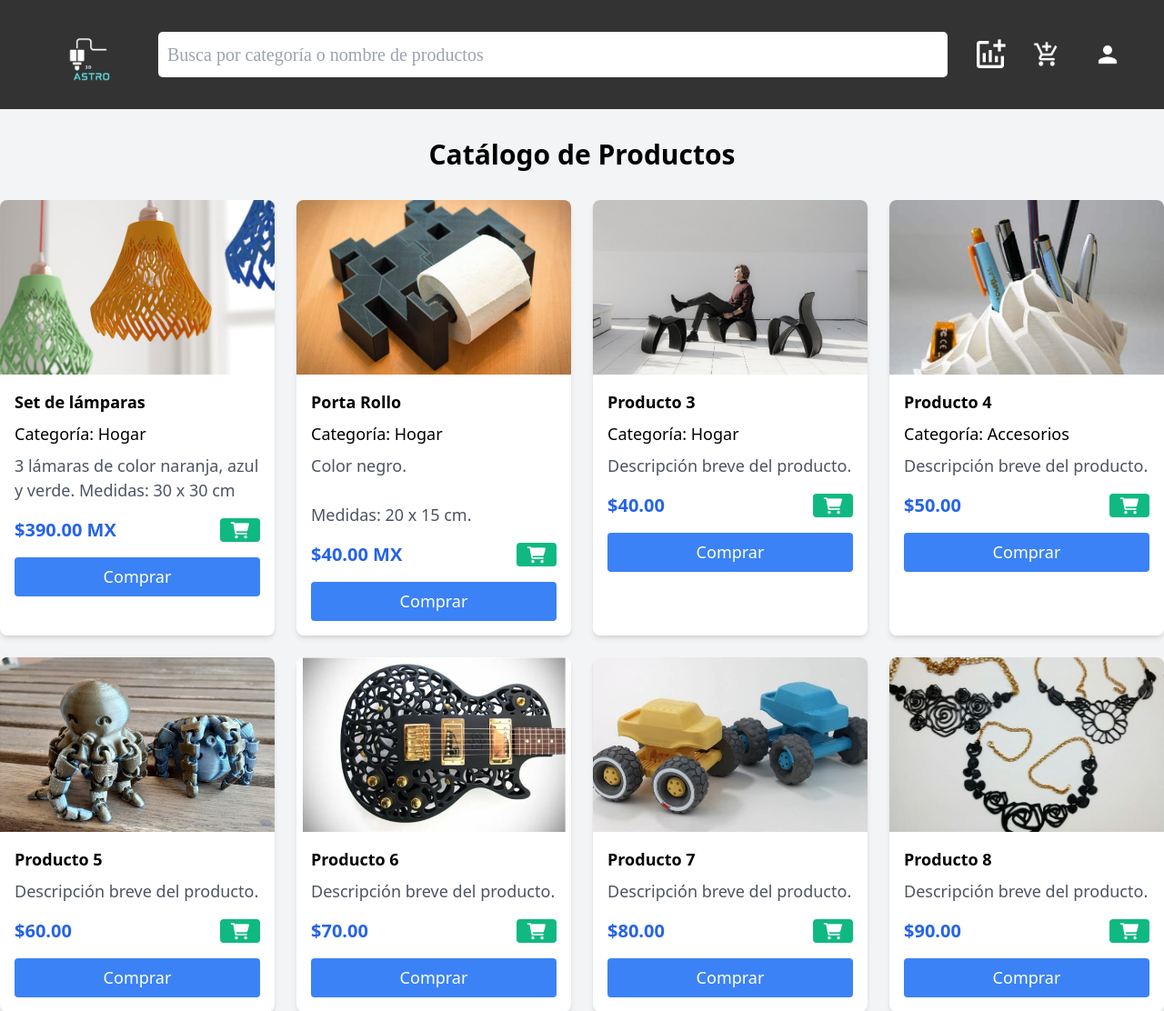
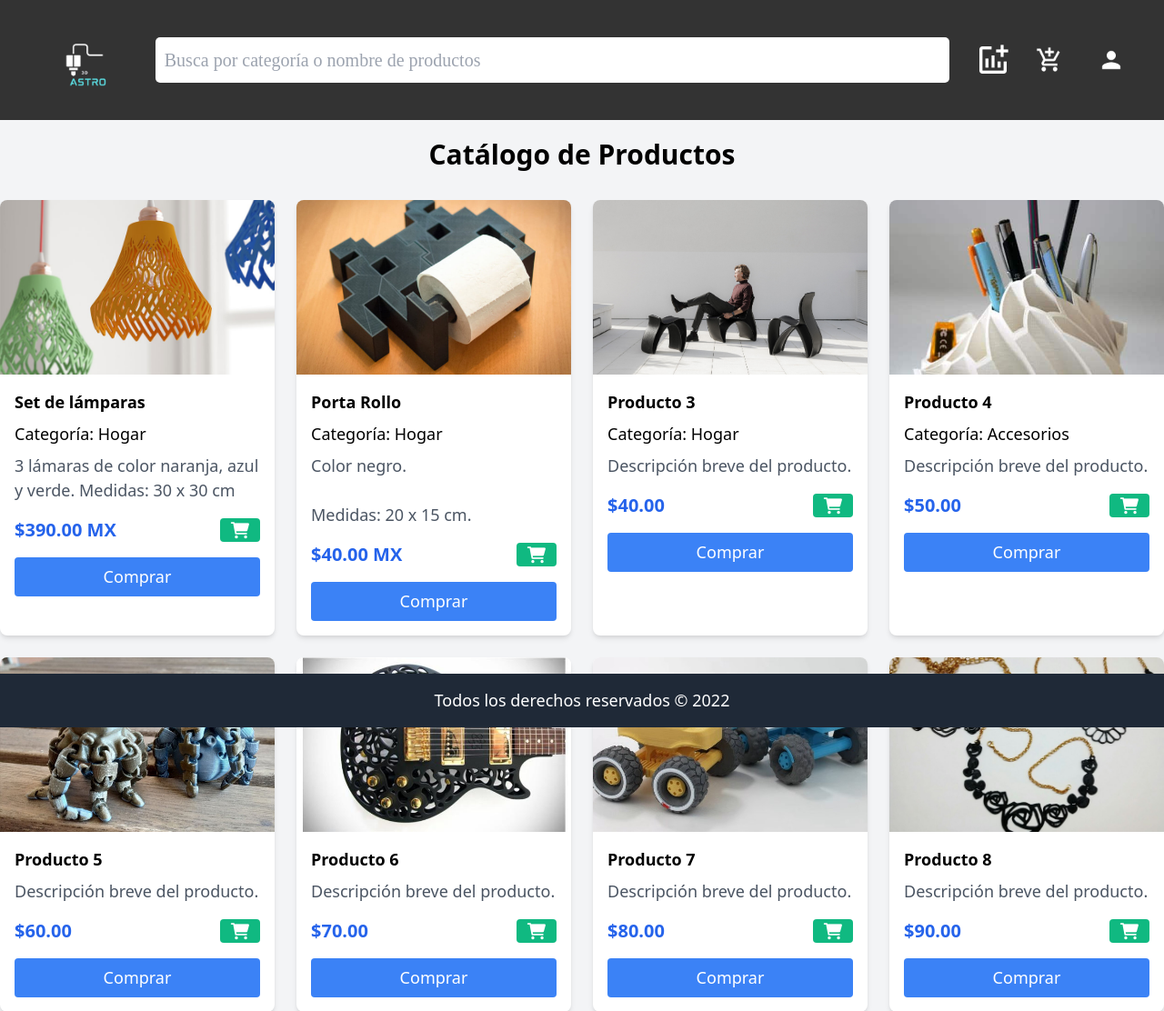
Before and after one commit to CatySalinas/ProyectoFrameAstro, a Django app: page / in a window 1280 px wide. Shown: the top 1112 px of the page at 91% size. Run offline with Django 5.2, Linux system fonts and the light colour scheme.

Commit message:
se arreglaron  problemas

```diff
--- a/myapp/static/css/navbar.css
+++ b/myapp/static/css/navbar.css
@@ -14,13 +14,13 @@
     .img_logo{
         width: 300px;
         height: 300px;
-
-
     }
 
 
 
 .navbar {
+
+    width: 100%; /* Ancho completo */
     background-color: #333; /* Color de fondo del navbar */
     height: 100px;
     align-content: center;
@@ -32,7 +32,7 @@
     display: flex;
     justify-content: space-evenly;
     align-items: center;
-    padding: 10px 20px;
+    padding: 1rem;
     background-color: #333; /* Color de fondo del navbar */
 
 }
@@ -106,6 +106,7 @@
     background: none; /* Sin fondo */
     padding: 0; /* Sin espaciado interno */
     margin: 0; /* Sin margen */
+    cursor: pointer;
 }
 
 /* Estilos para el modal */
@@ -113,6 +114,7 @@
     width:60%;
     height: 62%;
     display: none;
+    position: fixed;
     z-index: 1000;
     left: 50%;
     padding: 0;
@@ -121,7 +123,7 @@
     background-color: #fefefe;
     border-radius: 10px;
     box-shadow: 0 0 10px rgba(0, 0, 0, 0.3);
-    overflow: hidden;
+    overflow: auto;
 
 }
 
@@ -144,14 +146,16 @@
 
 /* Estilos para el fondo difuminado */
 .overlay {
-display: none;
-
-    z-index: 900;
+    position: fixed;
+    display: none;
+    width: 100%;
+    height: 100%;
     top: 0;
     left: 0;
-    width: 100%;
-    height: 100%;
-    background-color: rgba(0, 0, 0, 0.5); /* Fondo oscuro con transparencia */
+    right: 0;
+    bottom: 0;
+    background-color: rgba(0,0,0,0.5);
+    z-index: 10;
 }
 
 .content1{
--- a/myapp/templates/carShop.html
+++ b/myapp/templates/carShop.html
@@ -58,7 +58,6 @@
           <h2 class="text-2xl font-semibold mb-4">Resumen del Pedido</h2>
           <div class="space-y-4">
             <div class="flex justify-between">
-              <span class="text-gray-600">Subtotal</span>
               <span class="text-lg font-medium">$35.00</span>
             </div>
             <div class="flex justify-between">
--- a/myapp/templates/footer.html
+++ b/myapp/templates/footer.html
@@ -1,5 +1,31 @@
 {% load static %}
-<div class="footer">
-    <p>Todos los derechos reservados &copy; 2022</p>
-</div>
-<script src="{% static 'js/home.js' %}"></script>
+<!DOCTYPE html>
+<html lang="es">
+<head>
+    <meta charset="UTF-8">
+    <meta name="viewport" content="width=device-width, initial-scale=1.0">
+    <title>Document</title>
+
+    <link href="https://cdn.jsdelivr.net/npm/tailwindcss@2.2.19/dist/tailwind.min.css" rel="stylesheet">
+    <style>
+        /* Ensure the main content area grows to push footer to the bottom */
+        .flex-grow {
+            flex-grow: 1;
+        }
+    </style>
+</head>
+<body class="min-h-screen flex flex-col">
+
+    <!-- Main content area -->
+    <div class="flex-grow">
+        <!-- Your content goes here -->
+    </div>
+
+    <!-- Footer -->
+    <div class="footer bg-gray-800 text-white py-4">
+        <p class="text-center">Todos los derechos reservados &copy; 2022</p>
+    </div>
+
+    <script src="{% static 'js/home.js' %}"></script>
+</body>
+</html>
--- a/myapp/templates/home.html
+++ b/myapp/templates/home.html
@@ -7,10 +7,10 @@
     <link href="https://cdn.jsdelivr.net/npm/tailwindcss@2.2.19/dist/tailwind.min.css" rel="stylesheet">
     <link rel="stylesheet" href="https://cdnjs.cloudflare.com/ajax/libs/font-awesome/6.0.0-beta3/css/all.min.css">
 </head>
-<body class="bg-gray-100">
+<body class="bg-gray-100 min-h-screen flex flex-col">
     {% include 'navbar.html' %}
 
-    <div class="container mx-auto py-8">
+    <div class="container mx-auto py-8 flex-grow">
         <h1 class="text-3xl font-bold text-center mb-8">Catálogo de Productos</h1>
 
         <div class="grid grid-cols-1 sm:grid-cols-2 md:grid-cols-3 lg:grid-cols-4 gap-6">
@@ -201,10 +201,11 @@
 
 
             <!-- Más productos... -->
+
         </div>
     </div>
 
-
+    {%include 'footer.html'%}
     <script src="{% static 'js/home.js' %}"></script>
 </body>
 </html>
--- a/myapp/templates/navbar.html
+++ b/myapp/templates/navbar.html
@@ -2,12 +2,13 @@
 <head>
     <!-- Incluye Font Awesome -->
     <link rel="stylesheet" href="https://cdnjs.cloudflare.com/ajax/libs/font-awesome/6.0.0-beta3/css/all.min.css">
+    <link rel="stylesheet" href='{% static "css/navbar.css"%}'>
 </head>
 
 
 <nav class="navbar">
 
-    <link rel="stylesheet" href='{% static "css/navbar.css"%}'>
+
 
 
     <div class="header">
@@ -47,4 +48,5 @@
 
         <div class="overlay" onclick="closeModal()"></div>
 
+    </div>
 </nav>
```
Also changed, not shown: myapp/static/js/datosPago.js (renamed from myapp/templates/js/datosPago.js), myapp/static/js/home.js (renamed from myapp/templates/js/home.js), myapp/static/js/nuevoDiseño.js (renamed from myapp/templates/js/nuevoDiseño.js). Lines whose indentation alone changed are shown as unchanged.
